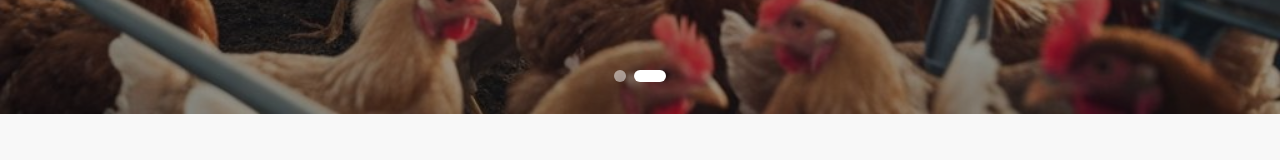
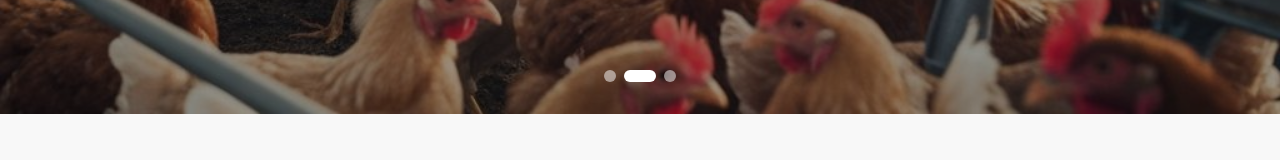
Before and after one commit to theDocklar/hima-products, a Next.js app: page / in a window 1280 px wide. Shown: the part 750-910 px from the top of the page. Built offline with nearby package versions, Linux system fonts and the light colour scheme.

Commit message:
Add new image to hero section

```diff
--- a/components/hero.tsx
+++ b/components/hero.tsx
@@ -14,10 +14,10 @@ const heroImages = [
     url: "/livestock-feeding-system.jpg",
     alt: "Livestock feeding system",
   },
-  // {
-  //   url: "/BUILDING.jpeg",
-  //   alt: "Hima Building",
-  // },
+  {
+    url: "/hero-image.jpeg",
+    alt: "Hima Logo",
+  },
 ];
 
 export default function Hero() {
```
Also changed, not shown: public/hero-image.jpeg (added).
